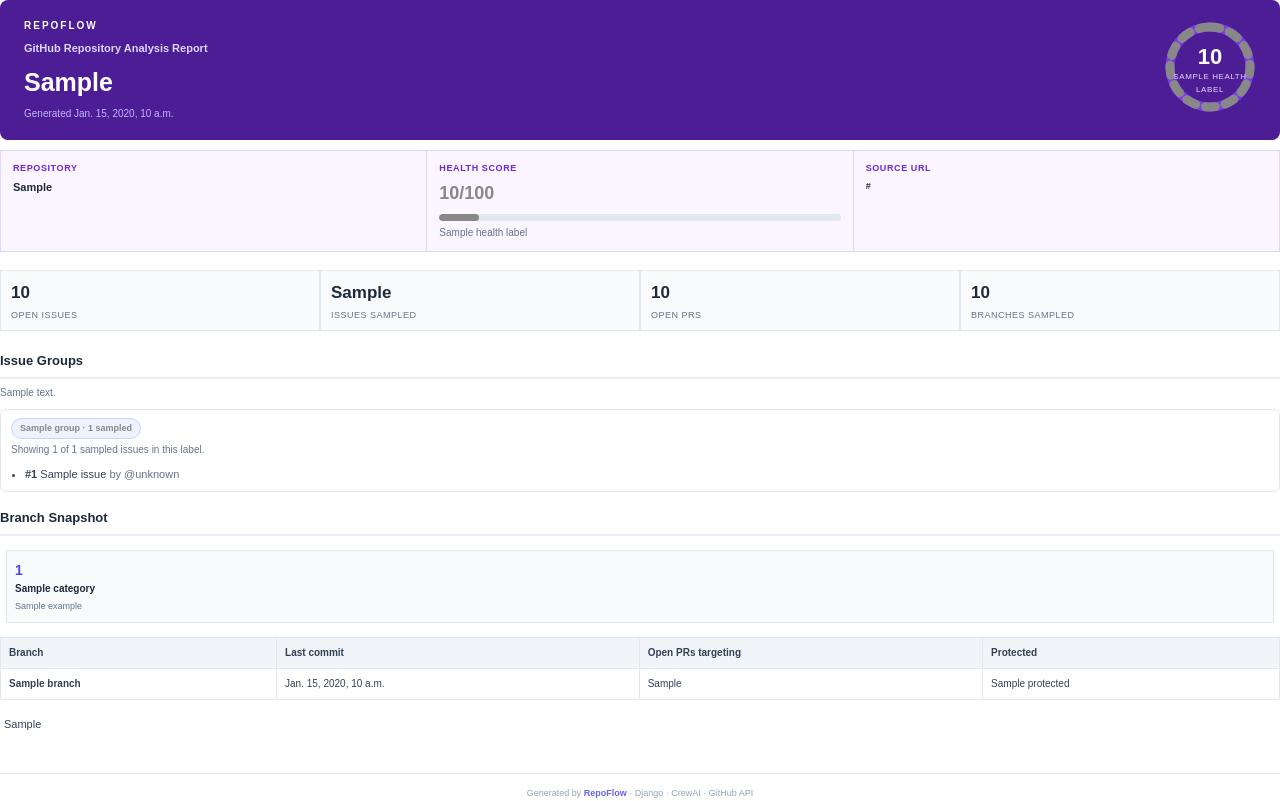
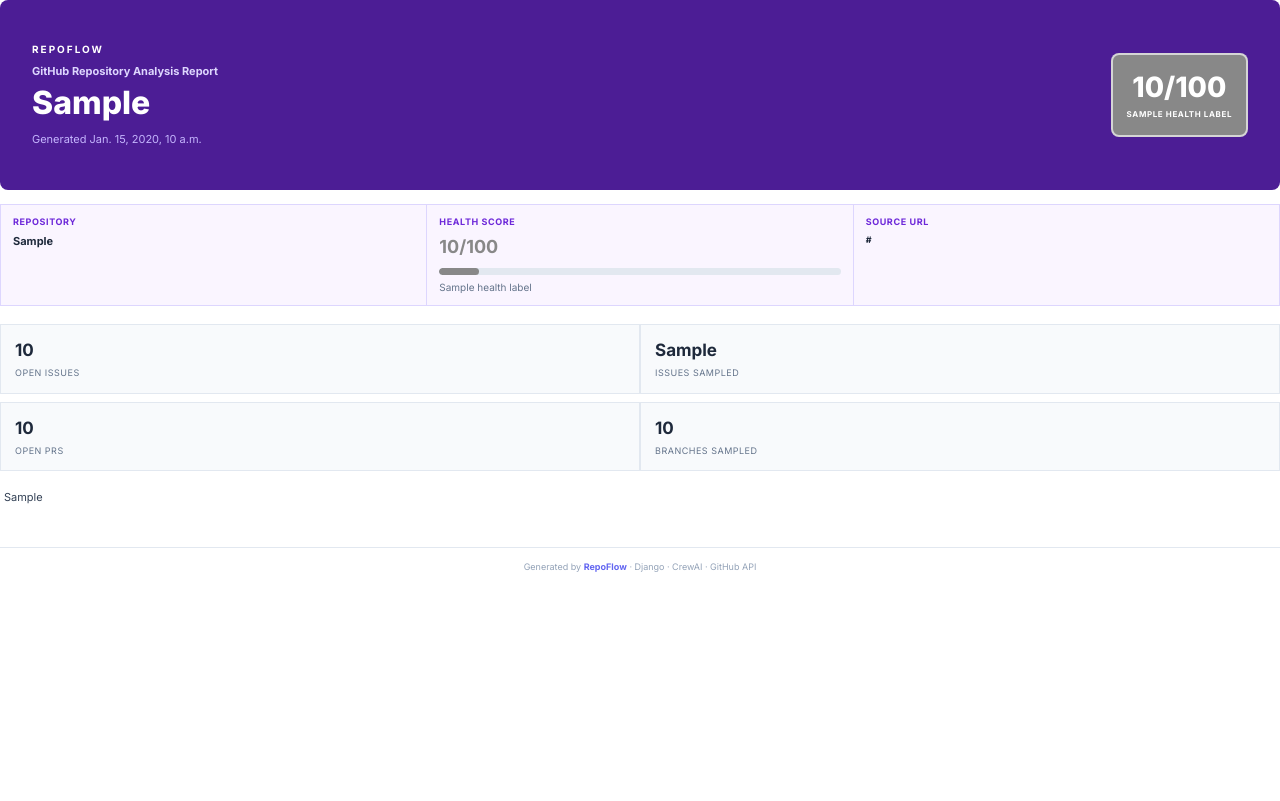
Before and after one commit to Ayushi2195/github-analyser, a Django app: template analyzer/templates/analyzer/report_print.html in a window 1280 px wide. After the commit the page ends 572 px from the top, so only its background shows below. Run offline with Django 5.2, Linux system fonts and the light colour scheme; the template is opened without the code that fills it: most values are stand-ins (such as "Sample title", 1, 10 or a date in 2020).

Commit message:
report pdf styling fixed

```diff
--- a/analyzer/templates/analyzer/report_print.html
+++ b/analyzer/templates/analyzer/report_print.html
@@ -3,6 +3,9 @@
 <head>
     <meta charset="utf-8">
     <title>RepoFlow Report — {{ repo_url }}</title>
+    <link rel="preconnect" href="https://fonts.googleapis.com">
+    <link rel="preconnect" href="https://fonts.gstatic.com" crossorigin>
+    <link href="https://fonts.googleapis.com/css2?family=Inter:wght@400;500;600;700;800&display=swap" rel="stylesheet">
     <style>
         /*
          * PDF-optimized styles: solid colors only (no gradients/shadows).
@@ -12,7 +15,7 @@
         * { box-sizing: border-box; margin: 0; padding: 0; }
 
         body {
-            font-family: Arial, Helvetica, sans-serif;
+            font-family: Inter, Arial, Helvetica, sans-serif;
             font-size: 11px;
             line-height: 1.6;
             color: #334155;
@@ -22,11 +25,13 @@
         .cover {
             background: #4c1d95;
             color: #ffffff;
-            padding: 18px 24px;
-            margin-bottom: 10px;
+            padding: 34px 32px;
+            margin-bottom: 14px;
             border-radius: 8px;
             display: table;
             width: 100%;
+            min-height: 190px;
+            page-break-inside: avoid;
         }
 
         .cover-copy,
@@ -35,8 +40,8 @@
             vertical-align: middle;
         }
 
-        .cover-copy { width: 68%; }
-        .score-card { width: 32%; text-align: right; }
+        .cover-copy { width: 72%; }
+        .score-card { width: 28%; text-align: right; }
 
         .brand {
             font-size: 10px;
@@ -53,52 +58,43 @@
         }
 
         .cover h1 {
-            font-size: 25px;
-            font-weight: bold;
-            margin-bottom: 4px;
+            font-size: 32px;
+            line-height: 1.15;
+            font-weight: 800;
+            margin-bottom: 10px;
             color: #ffffff;
             word-break: break-word;
         }
 
         .cover-sub {
-            font-size: 10px;
+            font-size: 11px;
             color: #c4b5fd;
         }
 
-        .score-ring-wrap {
+        .score-badge {
             display: inline-block;
-            position: relative;
-            width: 92px;
-            height: 92px;
+            min-width: 112px;
+            padding: 18px 14px 15px;
+            border-radius: 8px;
+            background: {{ health_color }};
             text-align: center;
+            color: #ffffff;
+            border: 2px solid rgba(255,255,255,0.65);
         }
 
-        .score-ring-wrap svg {
-            width: 92px;
-            height: 92px;
-            transform: rotate(-90deg);
-        }
-
-        .score-ring-text {
-            position: absolute;
-            inset: 0;
-            padding-top: 25px;
-            text-align: center;
-            color: #ffffff;
-        }
-
-        .score-ring-number {
-            font-size: 22px;
-            font-weight: bold;
+        .score-badge-number {
+            font-size: 28px;
+            font-weight: 800;
             line-height: 1;
         }
 
-        .score-ring-label {
+        .score-badge-label {
             font-size: 8px;
-            margin-top: 3px;
-            color: #e9d5ff;
+            margin-top: 7px;
+            color: #ffffff;
             text-transform: uppercase;
             letter-spacing: 0.6px;
+            font-weight: 700;
         }
 
         .meta-table {
@@ -159,8 +155,8 @@
         }
 
         .summary-grid td {
-            width: 25%;
-            padding: 8px 10px;
+            width: 50%;
+            padding: 12px 14px;
             background: #f8fafc;
             border: 1px solid #e2e8f0;
             vertical-align: top;
@@ -180,6 +176,136 @@
             margin-top: 2px;
         }
 
+        .assessment-grid {
+            display: table;
+            width: 100%;
+            table-layout: fixed;
+            border-spacing: 7px 0;
+            margin: 8px -7px 16px;
+        }
+
+        .assessment-card {
+            display: table-cell;
+            width: 33.33%;
+            vertical-align: top;
+            padding: 12px;
+            border: 1px solid #e2e8f0;
+            border-left-width: 5px;
+            border-radius: 6px;
+            page-break-inside: avoid;
+        }
+
+        .assessment-critical { background: #fff7ed; border-left-color: #f97316; }
+        .assessment-risks { background: #fffbeb; border-left-color: #eab308; }
+        .assessment-recommendations { background: #f0fdf4; border-left-color: #22c55e; }
+
+        .assessment-card-title {
+            font-size: 12px;
+            font-weight: 800;
+            color: #1e293b;
+            margin-bottom: 9px;
+        }
+
+        .assessment-health {
+            margin-bottom: 9px;
+        }
+
+        .assessment-health strong {
+            display: block;
+            color: {{ health_color }};
+            font-size: 25px;
+            line-height: 1;
+        }
+
+        .assessment-health span {
+            display: inline-block;
+            margin-top: 5px;
+            padding: 2px 7px;
+            background: {{ health_color }};
+            color: #ffffff;
+            border-radius: 999px;
+            font-size: 8px;
+            font-weight: 700;
+            text-transform: uppercase;
+        }
+
+        .assessment-stat,
+        .assessment-line {
+            padding: 6px 0;
+            border-top: 1px solid rgba(148, 163, 184, 0.25);
+            color: #475569;
+            font-size: 9px;
+        }
+
+        .assessment-stat strong {
+            color: #1e293b;
+            font-size: 15px;
+            margin-right: 4px;
+        }
+
+        .recommendation-pill {
+            display: block;
+            padding: 5px 7px;
+            margin-bottom: 5px;
+            border: 1px solid #86efac;
+            border-radius: 999px;
+            background: #dcfce7;
+            color: #166534 !important;
+            font-size: 8px;
+            font-weight: 700;
+            text-decoration: none;
+        }
+
+        .branch-snapshot-section {
+            margin: 10px 0 14px;
+            page-break-inside: avoid;
+        }
+
+        .branch-snapshot-section h3 {
+            color: #1e293b;
+            border-left: 4px solid #6366f1;
+            border-bottom: 1px solid #ddd6fe;
+            padding: 5px 8px;
+            background: #ffffff;
+            margin-bottom: 8px;
+        }
+
+        .branch-snapshot-grid { font-size: 0; }
+
+        .branch-snapshot-card {
+            display: inline-block;
+            width: 31.8%;
+            min-height: 62px;
+            margin: 0 1.5% 7px 0;
+            padding: 8px;
+            vertical-align: top;
+            border: 1px solid #e2e8f0;
+            border-radius: 0;
+            background: #f8fafc;
+        }
+
+        .branch-snapshot-card strong {
+            display: block;
+            color: #4f46e5;
+            font-size: 17px;
+            line-height: 1;
+        }
+
+        .branch-snapshot-card span {
+            display: block;
+            color: #1e293b;
+            font-size: 9px;
+            font-weight: 700;
+            margin-top: 4px;
+        }
+
+        .branch-snapshot-card small {
+            display: block;
+            color: #64748b;
+            font-size: 7px;
+            margin-top: 3px;
+        }
+
         .insight-section {
             margin: 12px 0 16px;
         }
@@ -190,7 +316,9 @@
             font-weight: bold;
             margin-bottom: 8px;
             padding-bottom: 5px;
-            border-bottom: 2px solid #ede9fe;
+            border-left: 4px solid #6366f1;
+            border-bottom: 1px solid #ede9fe;
+            padding-left: 9px;
         }
 
         .issue-group {
@@ -292,6 +420,18 @@
             page-break-after: avoid;
         }
 
+        .report-prose h2.report-heading-green {
+            color: #047857;
+            background: #ecfdf5;
+            border-left-color: #10b981;
+        }
+
+        .report-prose h2.report-heading-yellow {
+            color: #b45309;
+            background: #fffbeb;
+            border-left-color: #f59e0b;
+        }
+
         .report-prose h3 {
             font-size: 12px;
             font-weight: bold;
@@ -378,6 +518,42 @@
         }
 
         .footer strong { color: #6366f1; }
+
+        @page {
+            size: A4;
+            margin: 12mm 10mm 14mm;
+        }
+
+        @media print {
+            body {
+                background: #ffffff !important;
+                color: #334155;
+                -webkit-print-color-adjust: exact;
+                print-color-adjust: exact;
+            }
+
+            .cover,
+            .meta-table,
+            .summary-grid,
+            .issue-group,
+            .branch-group-grid,
+            .branch-table tr {
+                break-inside: avoid;
+                page-break-inside: avoid;
+            }
+
+            .report-prose h2,
+            .report-prose h3,
+            .insight-title {
+                break-after: avoid;
+                page-break-after: avoid;
+            }
+
+            a {
+                color: inherit;
+                text-decoration: none;
+            }
+        }
     </style>
 </head>
 <body>
@@ -389,15 +565,9 @@
             <p class="cover-sub">Generated {{ generated_at }}</p>
         </div>
         <div class="score-card">
-            <div class="score-ring-wrap">
-                <svg viewBox="0 0 92 92" aria-hidden="true">
-                    <circle cx="46" cy="46" r="40" fill="none" stroke="#7c3aed" stroke-width="9"></circle>
-                    <circle cx="46" cy="46" r="40" fill="none" stroke="{{ health_color }}" stroke-width="9" stroke-linecap="round" stroke-dasharray="{{ score_dash }} {{ score_gap }}"></circle>
-                </svg>
-                <div class="score-ring-text">
-                    <div class="score-ring-number">{{ health_score }}</div>
-                    <div class="score-ring-label">{{ health_label }}</div>
-                </div>
+            <div class="score-badge">
+                <div class="score-badge-number">{{ health_score }}/100</div>
+                <div class="score-badge-label">{{ health_label }}</div>
             </div>
         </div>
     </div>
@@ -431,6 +601,8 @@
                 <div class="summary-value">{{ pdf_summary.issues_sampled }}</div>
                 <div class="summary-text">Issues sampled</div>
             </td>
+        </tr>
+        <tr>
             <td>
                 <div class="summary-value">{{ pdf_summary.prs_total }}</div>
                 <div class="summary-text">Open PRs</div>
@@ -441,71 +613,6 @@
             </td>
         </tr>
     </table>
-
-    <div class="insight-section">
-        <div class="insight-title">Issue Groups</div>
-        <p class="section-note">{{ pdf_summary.issue_groups_note }}</p>
-        {% if pdf_summary.issue_groups %}
-            {% for group in pdf_summary.issue_groups %}
-            <div class="issue-group">
-                <span class="badge" style="background: {{ group.style.bg }}; border-color: {{ group.style.border }}; color: {{ group.style.color }};">{{ group.label }} · {{ group.count }} sampled</span>
-                <div class="section-note">Showing {{ group.displayed_count }} of {{ group.count }} sampled issues in this label.</div>
-                <ul class="issue-mini-list">
-                    {% for issue in group.issues %}
-                    <li><strong>#{{ issue.number }}</strong> {{ issue.title }} <span style="color:#64748b;">by @{{ issue.author|default:"unknown" }}</span></li>
-                    {% endfor %}
-                </ul>
-            </div>
-            {% endfor %}
-        {% else %}
-            <p>Issue label data unavailable for this report.</p>
-        {% endif %}
-    </div>
-
-    <div class="insight-section">
-        <div class="insight-title">Branch Snapshot</div>
-        {% if pdf_summary.branch_groups %}
-        <table class="branch-group-grid">
-            <tr>
-                {% for group in pdf_summary.branch_groups %}
-                <td>
-                    <div class="branch-group-count">{{ group.count }}</div>
-                    <div class="branch-group-title">{{ group.category }}</div>
-                    <div class="branch-group-examples">{{ group.examples|join:", " }}</div>
-                </td>
-                {% if forloop.counter|divisibleby:3 and not forloop.last %}
-            </tr>
-            <tr>
-                {% endif %}
-                {% endfor %}
-            </tr>
-        </table>
-        {% endif %}
-        {% if pdf_summary.branch_rows %}
-        <table class="branch-table">
-            <thead>
-                <tr>
-                    <th>Branch</th>
-                    <th>Last commit</th>
-                    <th>Open PRs targeting</th>
-                    <th>Protected</th>
-                </tr>
-            </thead>
-            <tbody>
-                {% for branch in pdf_summary.branch_rows %}
-                <tr>
-                    <td><strong>{{ branch.name }}</strong></td>
-                    <td>{{ branch.last_commit_date }}</td>
-                    <td>{{ branch.open_prs }}</td>
-                    <td>{{ branch.protected }}</td>
-                </tr>
-                {% endfor %}
-            </tbody>
-        </table>
-        {% else %}
-            <p>Branch detail data unavailable for this report.</p>
-        {% endif %}
-    </div>
 
     <div class="report-body">
         <div class="report-prose">
```
Also changed, not shown: analyzer/crew/crew.py (+36 -13 lines), analyzer/health.py (+28 -1 lines), analyzer/report_builder.py (+77 -31 lines), analyzer/static/analyzer/css/site.css (+140 -0 lines), analyzer/tests.py (+19 -0 lines), analyzer/views.py (+6 -4 lines).
